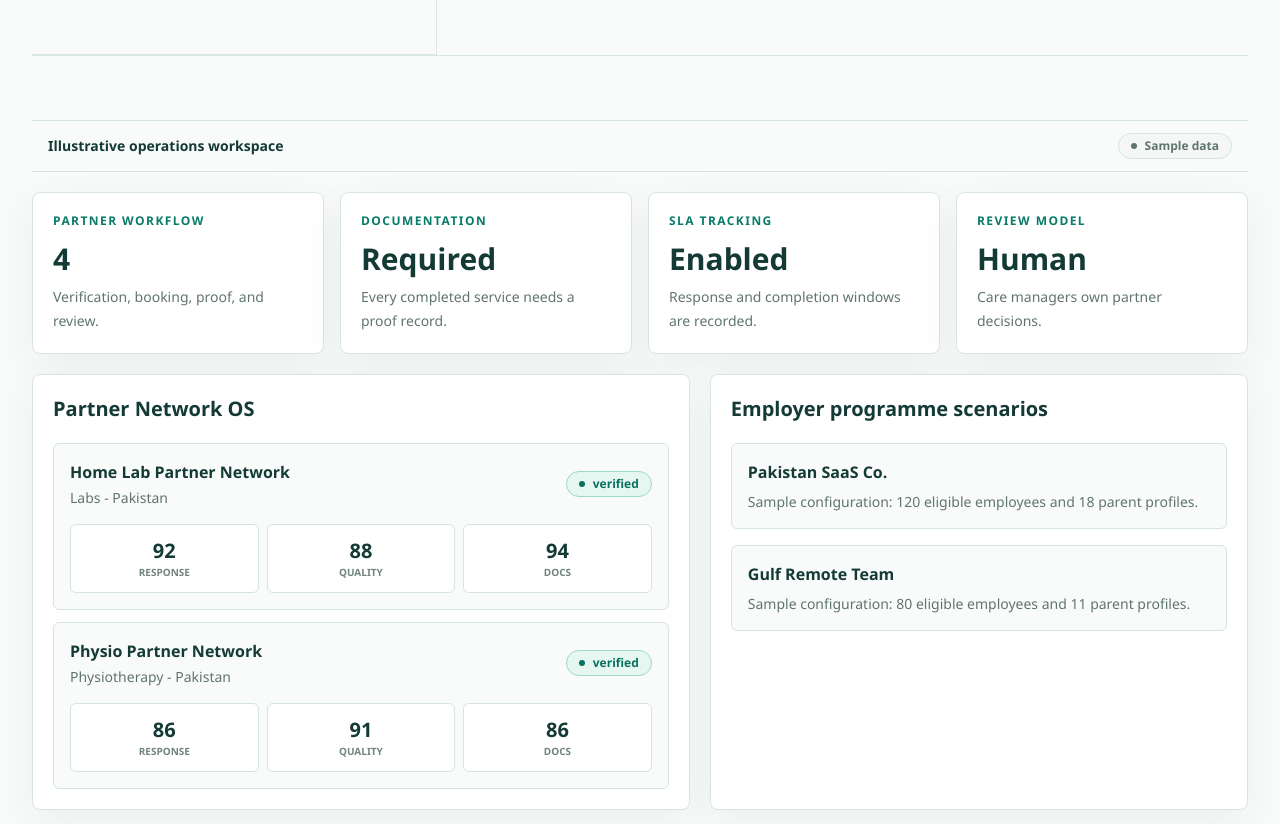
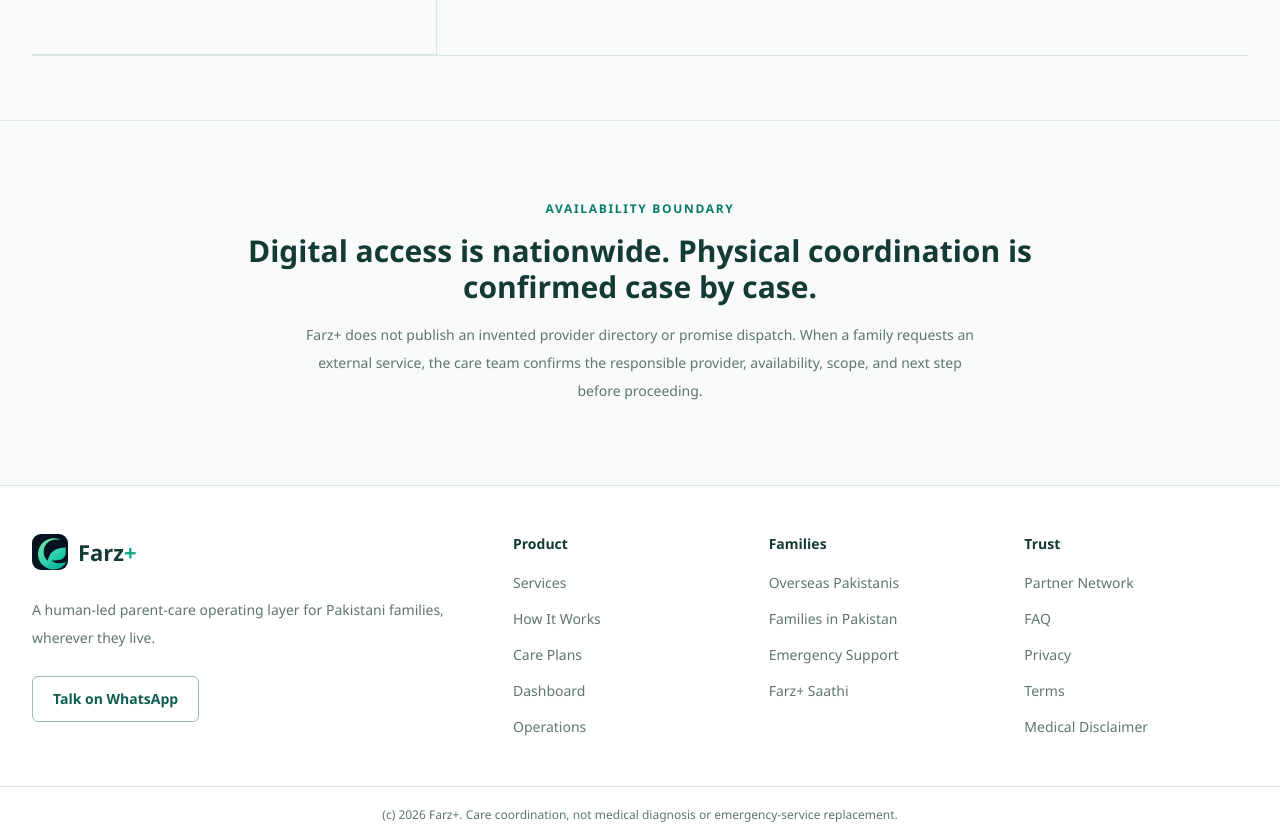
Before and after one commit to hasnainakber9/farz-plus, a Next.js app: page /partner-network in a window 1280 px wide. Shown: the part 1360-2184 px from the top of the page. Built offline with nearby package versions, Linux system fonts and the light colour scheme.

Commit message:
refine: align public positioning with production boundaries

```diff
--- a/src/app/partner-network/page.tsx
+++ b/src/app/partner-network/page.tsx
@@ -1,21 +1,25 @@
 import type { Metadata } from "next";
-import { AdminDashboardPreview } from "@/components/dashboard-panels";
 import { StoryPage } from "@/components/story-page";
-import { Shell } from "@/components/ui";
 import { secondaryPages } from "@/lib/content";
 
 export const metadata: Metadata = {
   title: "Partner Network",
-  description: "Verified partner network and operations scoring for Farz+.",
+  description: "Case-by-case external service coordination for Farz+ families.",
 };
 
 export default function PartnerNetworkPage() {
   return (
     <>
       <StoryPage {...secondaryPages.partners} cta={false} />
-      <Shell className="pb-20">
-        <AdminDashboardPreview />
-      </Shell>
+      <section className="border-t border-[#DCE9E5] bg-[#F8FBF9] py-16 sm:py-20">
+        <div className="mx-auto max-w-4xl px-5 text-center sm:px-7">
+          <p className="text-xs font-bold uppercase tracking-[0.14em] text-[#087B69]">Availability boundary</p>
+          <h2 className="mt-4 text-3xl font-semibold text-[#143A35]">Digital access is nationwide. Physical coordination is confirmed case by case.</h2>
+          <p className="mx-auto mt-4 max-w-2xl text-sm leading-7 text-[#60756F]">
+            Farz+ does not publish an invented provider directory or promise dispatch. When a family requests an external service, the care team confirms the responsible provider, availability, scope, and next step before proceeding.
+          </p>
+        </div>
+      </section>
     </>
   );
 }
```
